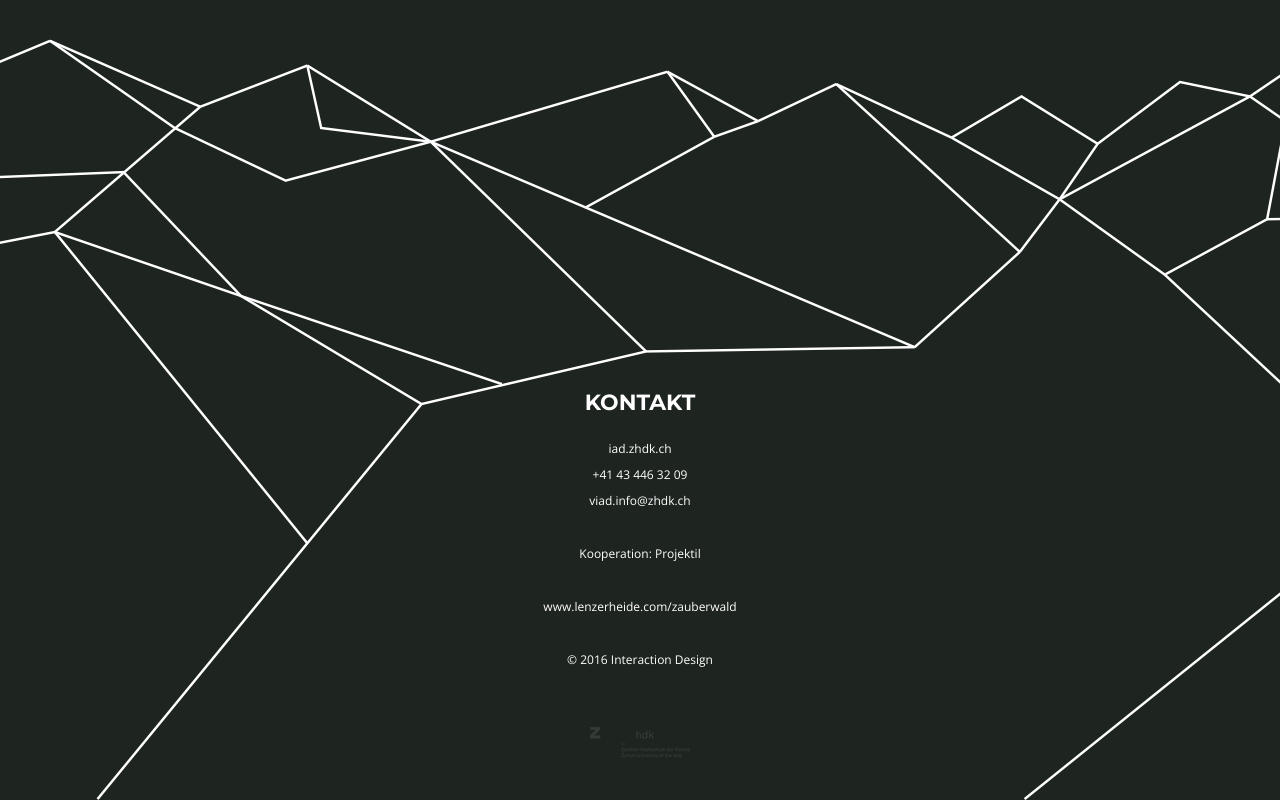
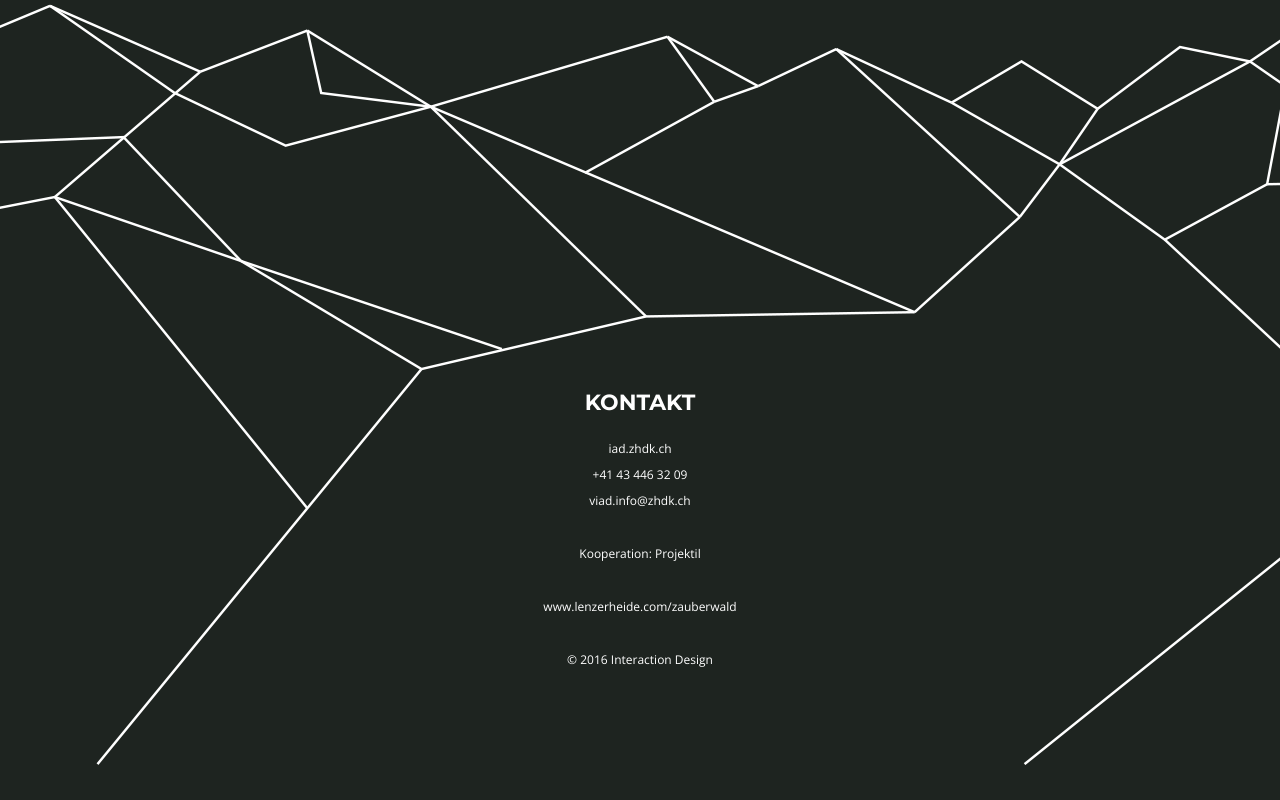
Before and after one commit to IAD-ZHDK/Zauberwald16, a plain HTML site: page index.html in a window 1280 px wide. Shown: the part 9312-10112 px from the top of the page. After the commit the page ends 10077 px from the top, so only its background shows below. Drawn offline with nearby package versions, Linux system fonts and the light colour scheme.

Commit message:
removed dark logo

```diff
--- a/index.html
+++ b/index.html
@@ -282,8 +282,6 @@
                 <br><br>
                 &copy; 2016 Interaction Design
             </p>
-            <a href="http://www.zhdk.ch" target="_blank"><img class="center-block img-responsive"
-                                                              src="images/zhdk-logo.png" alt="ZHdK Logo"></a>
         </div>
     </div>
 
```
Also changed, not shown: images/zhdk-logo.png (deleted).
